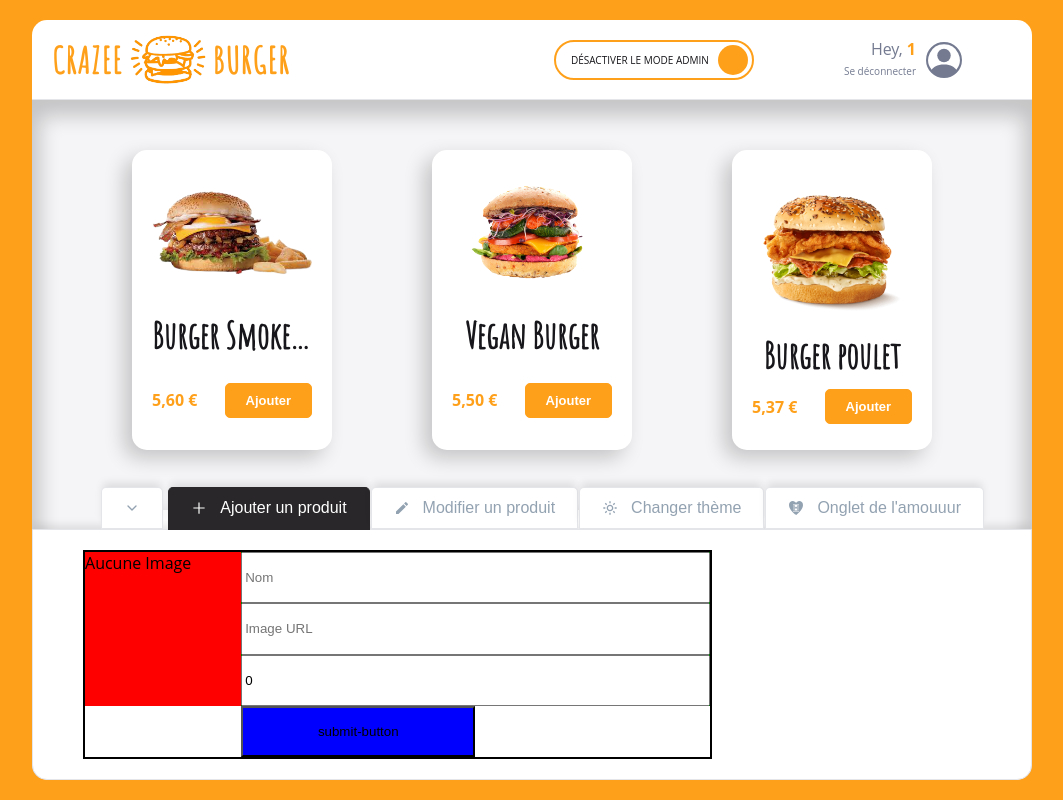
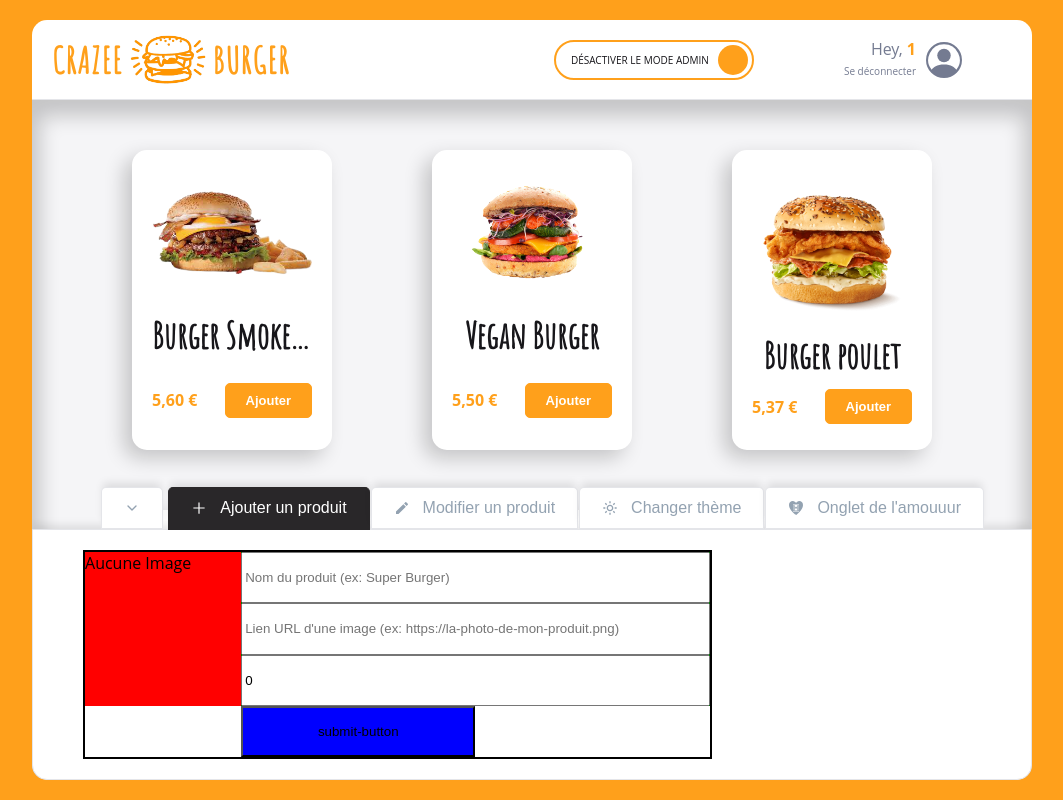
Before and after one commit to NFiker/crazee-burger, a React (Vite) app: page /order/1 in a window 1280 px wide. Shown: the whole page, without its empty margins (108-1171 px from the left). Built offline with nearby package versions, Linux system fonts and the light colour scheme; a web font is replaced by a local one.

Commit message:
✨ F08 > ADMIN > AddForm > reset form after submission

```diff
--- a/src/components/pages/order/main/admin/adminPanel/AddForm.jsx
+++ b/src/components/pages/order/main/admin/adminPanel/AddForm.jsx
@@ -24,6 +24,7 @@ export default function AddForm() {
       id: crypto.randomUUID(),
     };
     handleAdd(newProductToAdd);
+    setNewProduct(EMPTY_PRODUCT);
   };
 
   const handleChange = (event) => {
@@ -46,14 +47,14 @@ export default function AddForm() {
           name="title"
           value={newProduct.title}
           type="text"
-          placeholder="Nom"
+          placeholder="Nom du produit (ex: Super Burger)"
           onChange={handleChange}
         />
         <input
           name="imageSource"
           value={newProduct.imageSource}
           type="text"
-          placeholder="Image URL"
+          placeholder="Lien URL d'une image (ex: https://la-photo-de-mon-produit.png)"
           onChange={handleChange}
         />
         <input
@@ -86,8 +87,6 @@ const AddFormStyled = styled.form`
   .image-preview {
     background: red;
     grid-area: image-preview;
-    /* justify-content: center;
-    align-items: center; */
 
     img {
       height: 100%;
```
